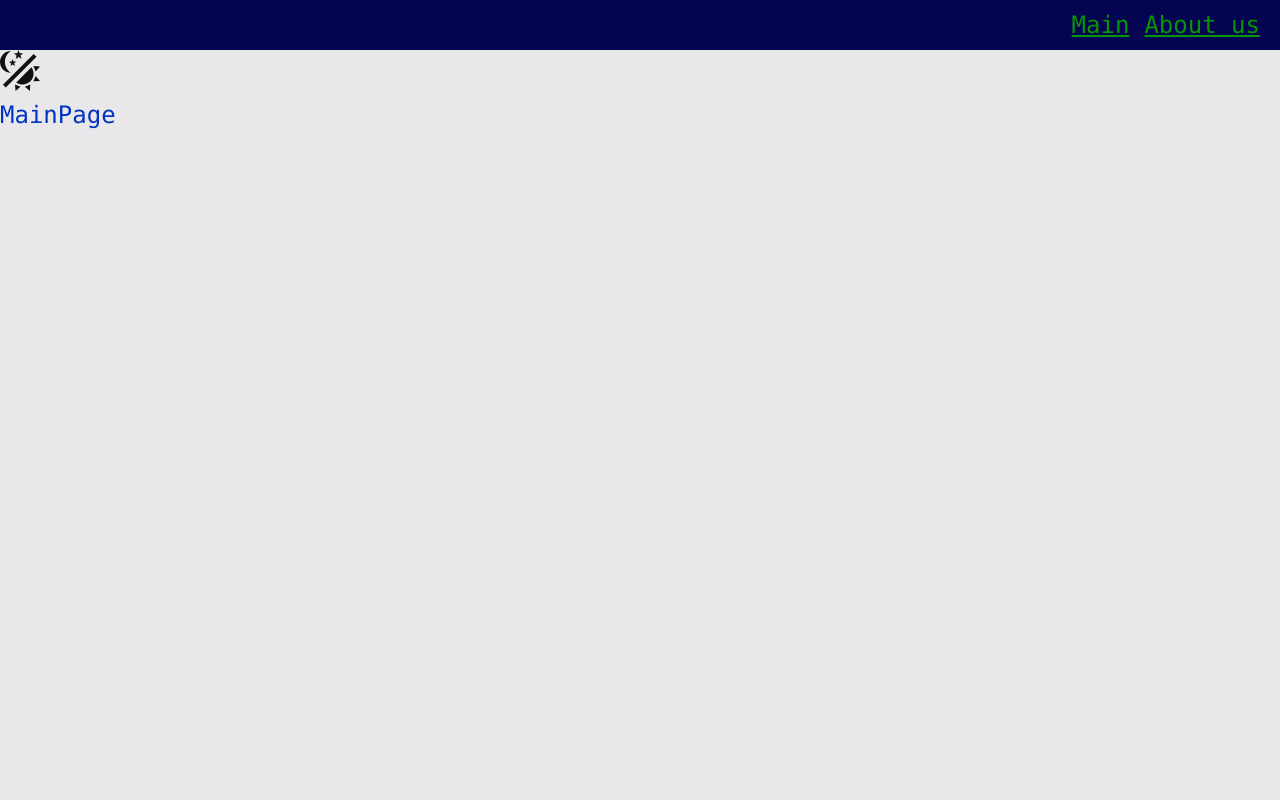
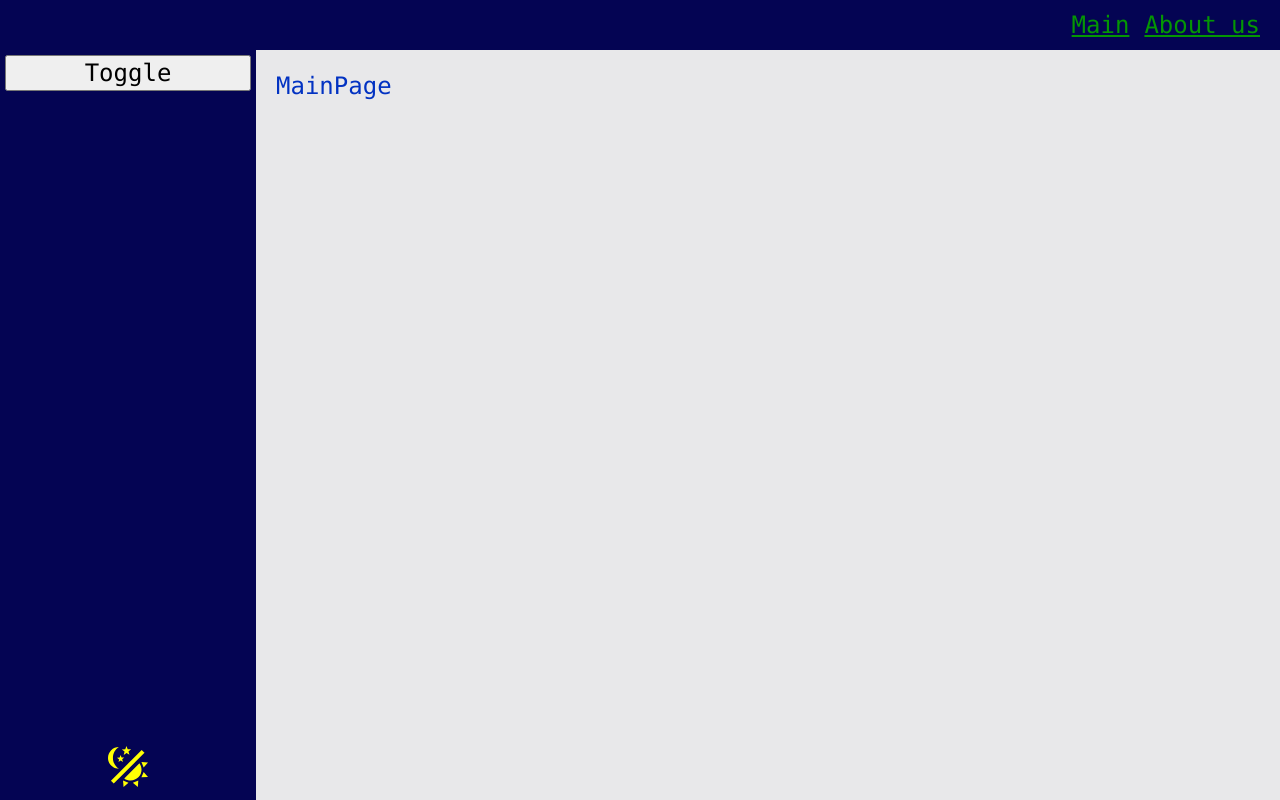
Before and after one commit to YanaPronko/Big_Project, a React app: page / in a window 1280 px wide. Built offline with nearby package versions, Linux system fonts and the light colour scheme.

Commit message:
feat: add SideBar

```diff
--- a/src/app/App.tsx
+++ b/src/app/App.tsx
@@ -2,17 +2,19 @@ import { classNames } from "shared/lib/classNames";
 import { useTheme } from "app/providers/Theme";
 import { AppRouter } from "app/providers/router";
 import { NavBar } from "widgets/NavBar";
-import { ThemeSwitcher } from "shared/ui/ThemeSwitcher/ThemeSwitcher";
 import "./styles/index.scss";
+import { SideBar } from "widgets/SideBar";
 
 export const App = () => {
   const { theme } = useTheme();
 
   return (
-    <div className={classNames('app', {}, [theme])}>
-      <NavBar/>
-      <ThemeSwitcher/>
-      <AppRouter/>
+    <div className={classNames("app", {}, [theme])}>
+      <NavBar />
+      <div className="content-page">
+        <SideBar />
+        <AppRouter />
+      </div>
     </div>
   );
 }
--- a/src/app/providers/Router/ui/AppRouter.tsx
+++ b/src/app/providers/Router/ui/AppRouter.tsx
@@ -7,7 +7,11 @@ export const AppRouter = () => {
     <Suspense fallback={<div>Loading...</div>}>
       <Routes>
         {Object.values(routeConfig).map(({ path, element }) => {
-          return <Route key={path} path={path} element={element}/>
+          return <Route key={path} path={path} element={
+            <div className='page-wrapper'>
+              {element}
+            </div>
+          }/>
         })}
         </Routes>
       </Suspense>
--- a/src/app/styles/index.scss
+++ b/src/app/styles/index.scss
@@ -13,3 +13,12 @@ html {
   color: var(--primary-color);
   min-height: 100vh;
 }
+
+.content-page {
+  display: flex;
+}
+
+.page-wrapper {
+  padding: 2rem;
+  flex-grow: 1;
+}
--- a/src/app/styles/themes/dark.scss
+++ b/src/app/styles/themes/dark.scss
@@ -5,8 +5,8 @@
 
   --primary-color: #049604;
   --secondary-color: #04ff04;
+  --btn-theme-color: #2f2f2c;
 
   --inverted-primary-color: #0232c2;
   --inverted-secondary-color: #0449e0;
-  --inverted-btn-theme-color: #ffff04;
 }
--- a/src/app/styles/themes/normal.scss
+++ b/src/app/styles/themes/normal.scss
@@ -4,9 +4,8 @@
 
   --primary-color: #0232c2;
   --secondary-color: #0449e0;
+  --btn-theme-color: #ffff04;
 
   --inverted-primary-color: #049604;
   --inverted-secondary-color: #04ff04;
-  --inverted-btn-theme-color: #11110f;
-
 }
--- a/src/app/styles/variables/global.scss
+++ b/src/app/styles/variables/global.scss
@@ -14,4 +14,6 @@
   // Размеры
 
   --navbar-height: 5rem;
+  --sidebar-width:  20%;
+  --collapsed-sidebar-width: 10%;
 }
--- a/src/shared/ui/ThemeSwitcher/ThemeSwitcher.module.scss
+++ b/src/shared/ui/ThemeSwitcher/ThemeSwitcher.module.scss
@@ -1,3 +1,3 @@
 .icon {
-  fill: var(--inverted-btn-theme-color);
+  fill: var(--btn-theme-color);
 }
--- /dev/null
+++ b/src/widgets/SideBar/index.ts
@@ -0,0 +1 @@
+export { SideBar } from "./ui/SideBar/SideBar";
--- a/src/widgets/SideBar/ui/SideBar/SideBar.module.scss
+++ b/src/widgets/SideBar/ui/SideBar/SideBar.module.scss
@@ -0,0 +1,21 @@
+.sideBar {
+  display: flex;
+  flex-direction: column;
+  justify-content: space-between;
+  width: var(--sidebar-width);
+  height: calc(100vh - var(--navbar-height));
+  padding: 0.5rem;
+  transition: all 0.3s ease-in-out;
+  background-color: var(--inverted-bg-color);
+}
+
+.collappsed {
+  width: var(--collapsed-sidebar-width);
+}
+
+.switchers {
+  display: flex;
+  justify-content: space-evenly;
+  align-items: center;
+  width: 100%;
+}
--- a/src/widgets/SideBar/ui/SideBar/SideBar.tsx
+++ b/src/widgets/SideBar/ui/SideBar/SideBar.tsx
@@ -0,0 +1,30 @@
+import { FC, useState } from 'react';
+import { classNames } from 'shared/lib/classNames';
+import { ThemeSwitcher } from 'shared/ui/ThemeSwitcher/ThemeSwitcher';
+import cls from './SideBar.module.scss';
+
+interface SideBarProps {
+  className?: string;
+}
+
+export const SideBar: FC<SideBarProps> = (props) => {
+  const { className, ...otherProps } = props;
+
+  const [collapsed, setCollapsed] = useState(false);
+
+  const onToggle = () => {
+    setCollapsed((prev) => !prev);
+  }
+
+  return (
+    <div
+      className={classNames(cls.sideBar, {[cls.collappsed]: collapsed}, [className])}
+      {...otherProps}
+    >
+      <button onClick={onToggle}>Toggle</button>
+      <div className={cls.switchers}>
+        <ThemeSwitcher/>
+      </div>
+    </div>
+  );
+}
```
Also changed, not shown: src/widgets/NavBar/ui/NavBar.tsx (+2 -8 lines).
